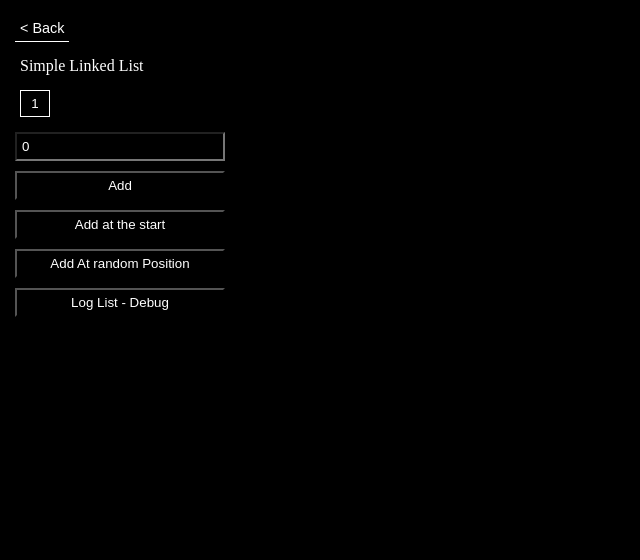
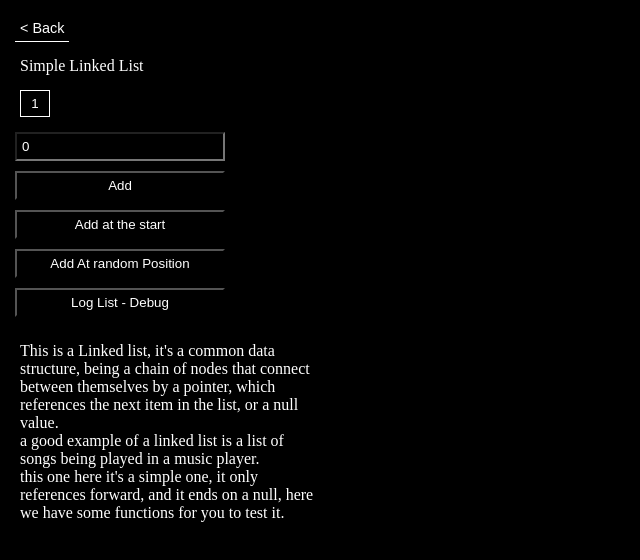
Before and after one commit to GuztaJF-DS/portfolio, a Next.js app: page /dataStructure/linkedList in a window 1280 px wide. Shown: the top 560 px of the page, without its empty margins (0-640 px from the left). Built offline with nearby package versions, Linux system fonts and the light colour scheme.

Commit message:
feat: added a description to the simple List

```diff
--- a/src/components/SimpleList/index.tsx
+++ b/src/components/SimpleList/index.tsx
@@ -1,7 +1,13 @@
 import React, { useState, useEffect } from 'react'
 import _ from 'lodash';
 import { SingleLinkedList } from '@/classes/singleLinkedList';
-import { Square, SquareContainer, StyledButton, StyledInput } from './style';
+import {
+  Square,
+  SquareContainer,
+  StyledButton,
+  StyledInput,
+  Description
+} from './style';
 import { IFilteredList } from '@/Interfaces/SimpleList';
 
 export default function SimpleList() {
@@ -88,6 +94,13 @@ export default function SimpleList() {
       <StyledButton onClick={UnshiftList}>Add at the start</StyledButton>
       <StyledButton onClick={AddAtPosition}>Add At {selected?.data || 'random'} Position</StyledButton>
       <StyledButton onClick={()=>{console.log(list)}}>Log List - Debug</StyledButton>
+      <Description>
+        This is a Linked list, it&apos;s a common data structure, being a chain of nodes that connect
+        between themselves by a pointer, which references the next item in the list, or a null value.{'\n'}
+        a good example of a linked list is a list of songs being played in a music player.{'\n'}
+        this one here it&apos;s a simple one, it only references forward, and it ends on a null, here
+        we have some functions for you to test it.
+      </Description>
     </main>
   );
 }
--- a/src/components/SimpleList/style.ts
+++ b/src/components/SimpleList/style.ts
@@ -28,3 +28,8 @@ export const StyledInput = Styled.input`
   width: 210px;
   margin-top:10px;
 `
+export const Description = Styled.p`
+  margin-top:20px;
+  white-space: pre-wrap;
+  max-width: 305px;
+`
```
